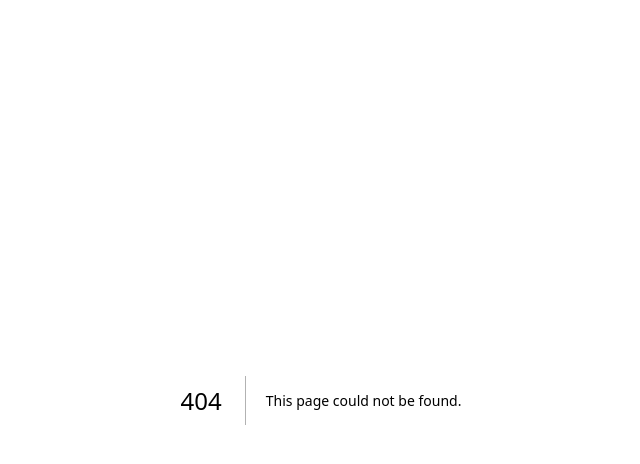
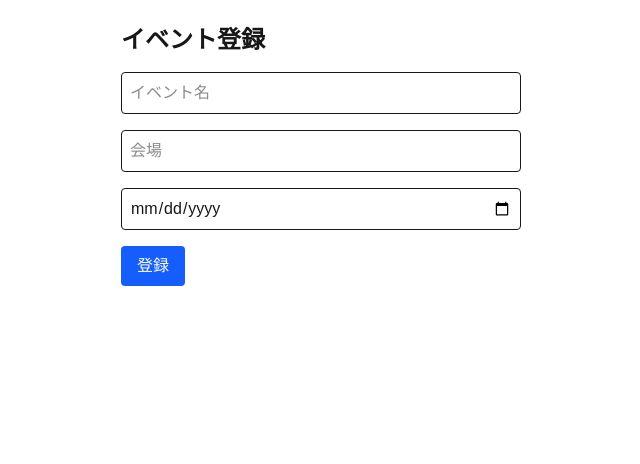
Before and after one commit to yusei34/livelog, a Next.js app in the folder frontend/: page /events/form in a window 1280 px wide. Before the commit this address had no page. Shown: the top 464 px of the page, without its empty margins (319-959 px from the left). Built offline with nearby package versions, Linux system fonts and the light colour scheme.

Commit message:
イベント登録用のフォームのプロトタイプを作成 actor登録およびモーダル化要

```diff
--- /dev/null
+++ b/frontend/src/app/events/form/action.js
@@ -0,0 +1,29 @@
+'use server';
+
+import axios from 'axios';
+
+export async function registerEvent(prevState, formData) {
+  const title = formData.get('title');
+  const venue = formData.get('venue');
+  const event_date = formData.get('event_date');
+  const actors = [] //データの取得方法について検討
+
+  if (!title || !venue || !event_date) {
+    return { message: '全ての項目を入力してください' };
+  }
+
+  try {
+    await axios.post(`${process.env.NEXT_PUBLIC_API_URL}/events`, {
+      event:{
+      title,
+      venue,
+      event_date
+    },
+    actor_ids:actors
+    });
+    return { success: true };
+  } catch (err) {
+    console.error(err);
+    return { message: '登録に失敗しました' };
+  }
+}
--- /dev/null
+++ b/frontend/src/app/events/form/page.jsx
@@ -0,0 +1,60 @@
+'use client';
+import { useFormState, useFormStatus } from 'react-dom';
+import { registerEvent } from './action';
+import { useEffect } from 'react';
+import { useRouter } from 'next/navigation';
+
+// Submit中のローディング表示
+function SubmitButton() {
+  const { pending } = useFormStatus();
+  return (
+    <button
+      type="submit"
+      disabled={pending}
+      className="bg-blue-600 text-white px-4 py-2 rounded"
+    >
+      {pending ? '送信中...' : '登録'}
+    </button>
+  );
+}
+
+export default function NewEventPage() {
+  const router = useRouter();
+  const [formState, formAction] = useFormState(registerEvent, { message: '', success: false });
+
+  // 成功時リダイレクト
+  useEffect(() => {
+    if (formState.success) {
+      router.push('/events');
+    }
+  }, [formState, router]);
+
+  return (
+    <div className="p-6 max-w-md mx-auto space-y-4">
+      <h1 className="text-2xl font-bold">イベント登録</h1>
+      {formState.message && (
+        <p className="text-red-500">{formState.message}</p>
+      )}
+      <form action={formAction} className="space-y-4">
+        <input
+          type="text"
+          name="title"
+          placeholder="イベント名"
+          className="w-full border p-2 rounded"
+        />
+        <input
+          type="text"
+          name="venue"
+          placeholder="会場"
+          className="w-full border p-2 rounded"
+        />
+        <input
+          type="date"
+          name="event_date"
+          className="w-full border p-2 rounded"
+        />
+        <SubmitButton />
+      </form>
+    </div>
+  );
+}
```
